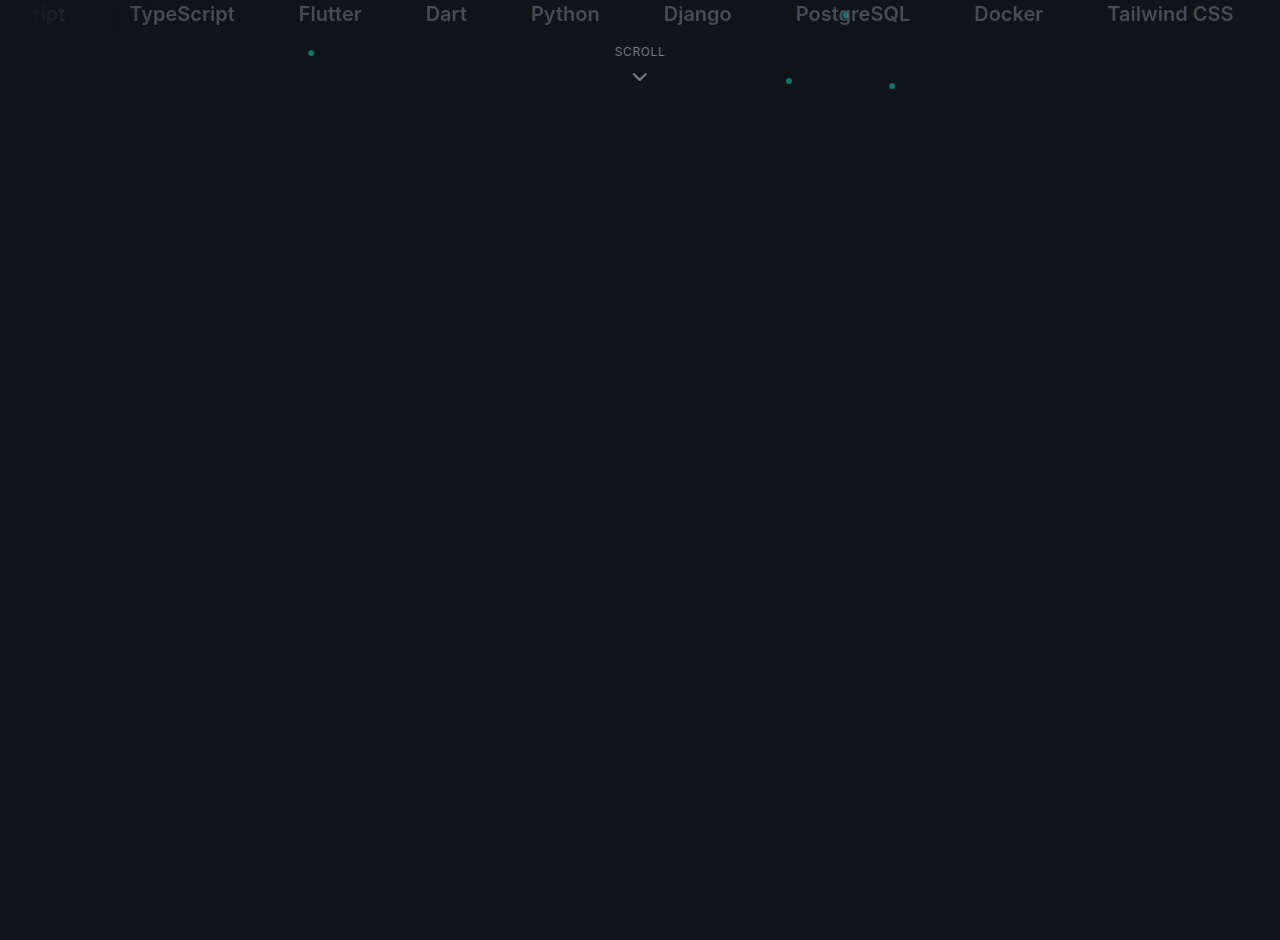
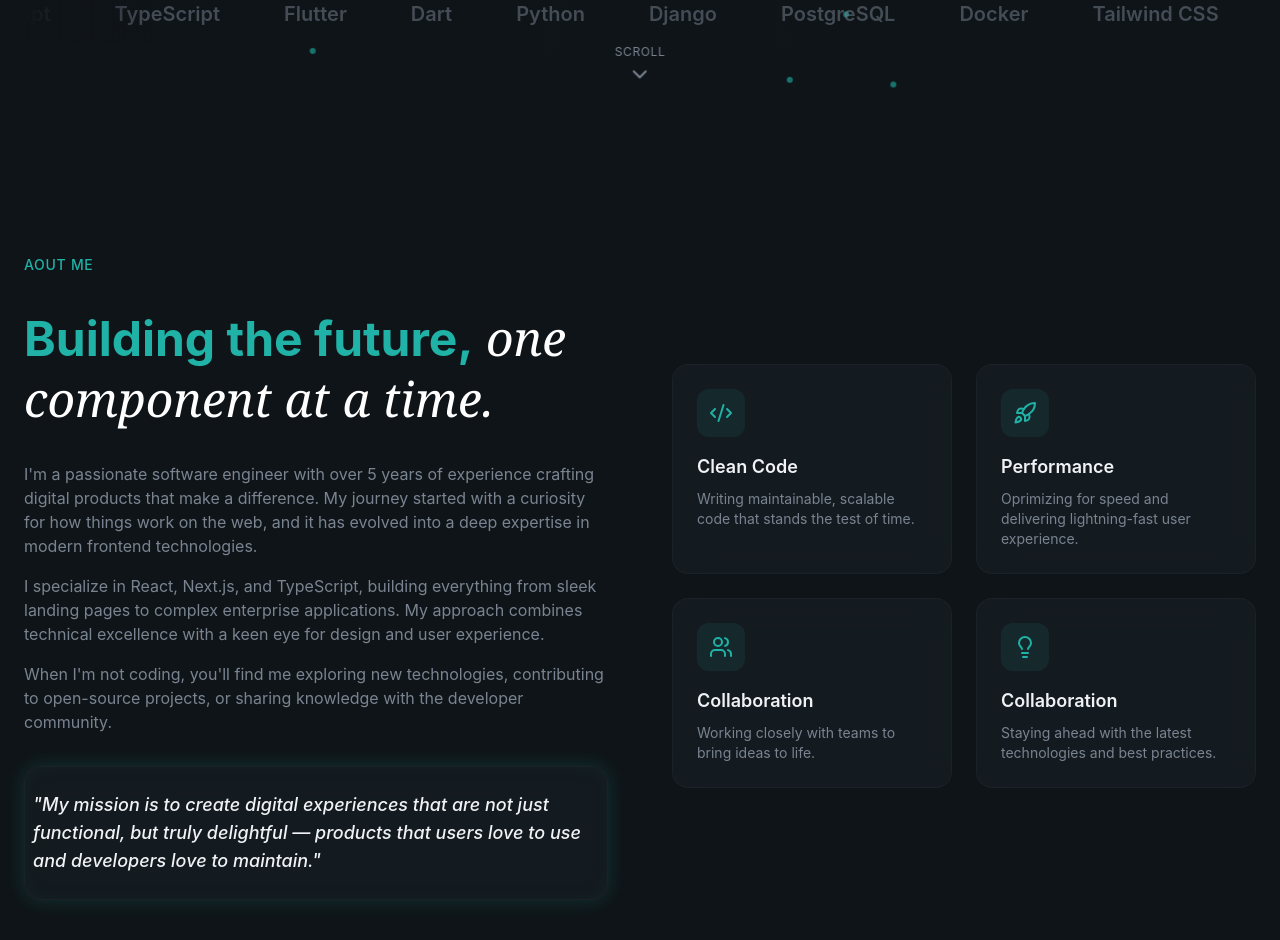
Before and after one commit to AliZ14-ECE/portfolio_react_ts, a React (Vite) app: page / in a window 1280 px wide. Shown: the part 1000-1940 px from the top of the page. Before the commit the page ends 1124 px from the top, so only its background shows below. Built offline with nearby package versions, Linux system fonts and the light colour scheme.

Commit message:
feat: implement About section with about me and highlights. The text is autogenerated so try to change it later.

```diff
--- a/src/index.css
+++ b/src/index.css
@@ -142,4 +142,33 @@
   .animate-marquee {
     animation: marquee 20s linear infinite;
   }
+
+  .animation-delay-100 {
+    animation-delay: 100ms;
+  }
+
+  .animation-delay-200 {
+    animation-delay: 200ms;
+  }
+
+  .animation-delay-300 {
+    animation-delay: 300ms;
+  }
+
+  .animation-delay-400 {
+    animation-delay: 400ms;
+  }
+
+  .animation-delay-500 {
+    animation-delay: 500ms;
+  }
+
+  .animation-delay-600 {
+    animation-delay: 600ms;
+  }
+
+  .animation-delay-800 {
+    animation-delay: 800ms;
+  }
+
 }
--- a/src/sections/About.tsx
+++ b/src/sections/About.tsx
@@ -1,3 +1,97 @@
-export const About = () =>{
-    return <section></section>;
-}
+import { Code2, Lightbulb, Rocket, Users } from "lucide-react";
+
+const highlights = [
+  {
+    icon: Code2,
+    title: "Clean Code",
+    description:
+      "Writing maintainable, scalable code that stands the test of time.",
+  },
+  {
+    icon: Rocket,
+    title: "Performance",
+    description:
+      "Oprimizing for speed and delivering lightning-fast user experience.",
+  },
+  {
+    icon: Users,
+    title: "Collaboration",
+    description: "Working closely with teams to bring ideas to life.",
+  },
+  {
+    icon: Lightbulb,
+    title: "Collaboration",
+    description:
+      "Staying ahead with the latest technologies and best practices.",
+  },
+];
+
+export const About = () => {
+  return (
+    <section id="about" className="py-32 relative overflow-hidden">
+      <div className="container mx-auto px-6 relative z-10">
+        <div className="grid lg:grid-cols-2 gap-16 items-center">
+          {/* Left Column */}
+
+          <div className="space-y-8">
+            <div className="animate-fade-in">
+              <span className="text-secondary-foreground text-sm font-medium tracking-wider uppercase">
+                Aout Me
+              </span>
+            </div>
+
+            <h2 className="text-4xl md:text-5xl font-bold leading-tight animate-fade-in text-secondary-foreground animation-delay-100">
+              Building the future,
+              <span className="font-serif italic font-normal text-white">
+                {" "}
+                one component at a time.
+              </span>
+            </h2>
+
+            <div className="space-y-4 text-muted-foreground animate-fade-in animation-delay-200">
+              <p>
+                I'm a passionate software engineer with over 5 years of
+                experience crafting digital products that make a difference. My
+                journey started with a curiosity for how things work on the web,
+                and it has evolved into a deep expertise in modern frontend
+                technologies.
+              </p>
+              <p>
+                I specialize in React, Next.js, and TypeScript, building
+                everything from sleek landing pages to complex enterprise
+                applications. My approach combines technical excellence with a
+                keen eye for design and user experience.
+              </p>
+              <p>
+                When I'm not coding, you'll find me exploring new technologies,
+                contributing to open-source projects, or sharing knowledge with
+                the developer community.
+              </p>
+            </div>
+
+            <div className="glass rounded-2xl px-2 p-6 glow-border animate-fade-in animation-delay-300">
+              <p className="text-lg font-medium italic text-foreground">
+                "My mission is to create digital experiences that are not just
+                functional, but truly delightful — products that users love to
+                use and developers love to maintain."
+              </p>
+            </div>
+          </div>
+
+          {/* Right Column (for lg screens) - Highlights*/}
+          <div className="grid sm:grid-cols-2 gap-6">
+            {highlights.map((item, idx) => (
+              <div key={idx} className={`glass p-6 rounded-2xl animate-fade-in animation-delay-${1+idx}00`}>
+                <div className="w-12 h-12 rounded-xl bg-primary/10 flex items-center justify-center mb-4 hover:bg-primary/20">
+                  <item.icon className="w-6 h-6 text-primary"/>
+                </div>
+                <h3 className="text-lg font-semibold mb-2">{item.title}</h3>
+                <p className="text-sm text-muted-foreground">{item.description}</p>
+              </div>
+            ))}
+          </div>
+        </div>
+      </div>
+    </section>
+  );
+};
```
